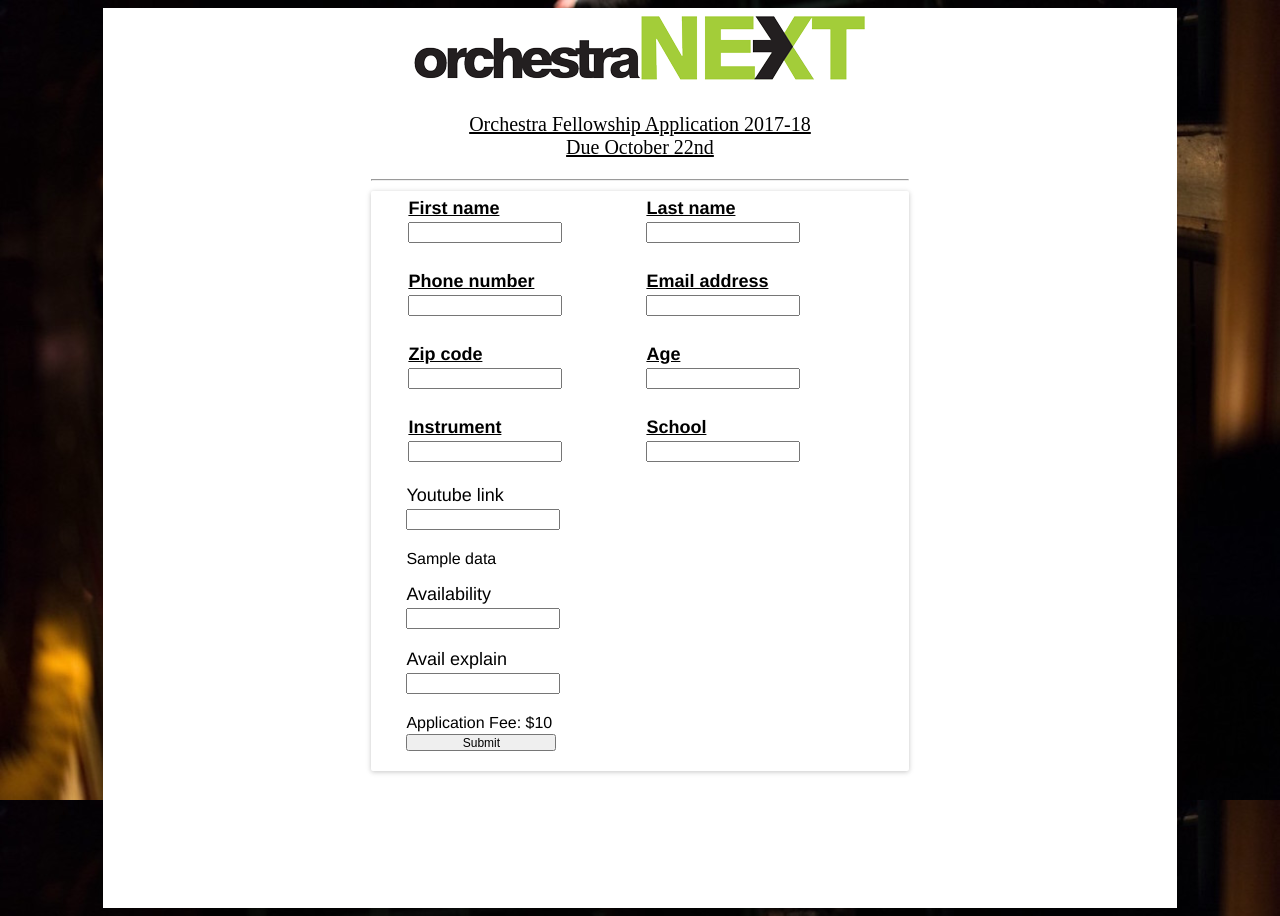
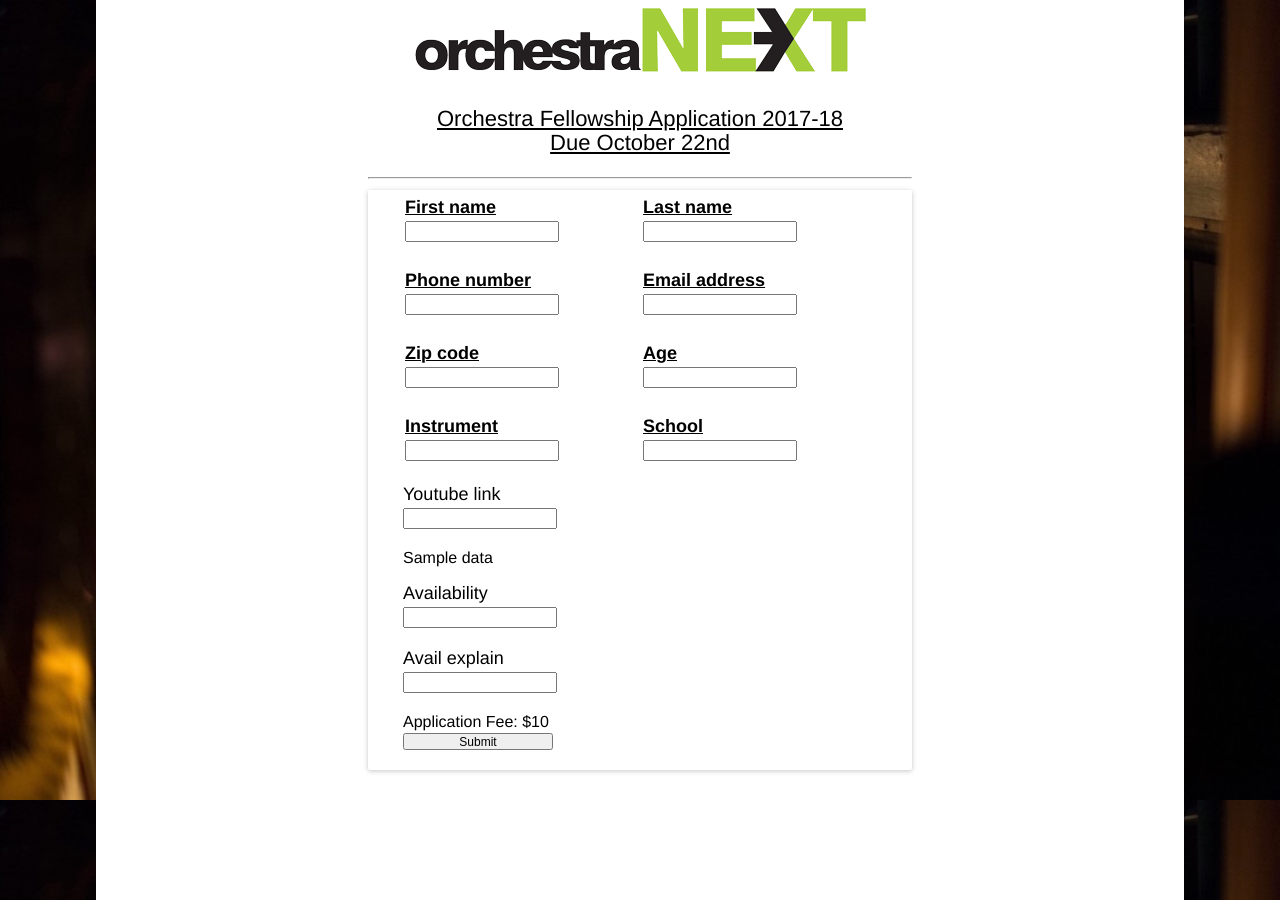
Before and after one commit to dswigart/AuditiON, a Django app: template templates/AuditiON/form.html in a window 1280 px wide. Run offline with Django 3.2, Linux system fonts and the light colour scheme; the template is opened without the code that fills it: most values are stand-ins (such as "Sample title", 1, 10 or a date in 2020); form fields are guessed from the names that the template uses.

Commit message:
updates for front end 1.3

```diff
--- a/static/AuditiON/style.css
+++ b/static/AuditiON/style.css
@@ -6,8 +6,6 @@
     background-size: 100% 100%;
     margin: 0%
 
-    font-family: Helvetica, Arial, sans-serif;
-    line-height: 17px;
 
 }
 
@@ -33,12 +31,14 @@
 #Instructions {
     padding: 10px 0px 0px 0px;
     margin: 0px 0px 5px 0px;
-    font-size: 20px;
-    line-height: 23px;
+    font-size: 22px;
+    line-height: 24px;
 }
 
 #Content {
     font-size: 16px;
+    font-family: Helvetica, Arial, sans-serif;
+    line-height: 17px;
 
 }
 
@@ -53,8 +53,7 @@
 
 #applicant_form_footer {
     padding-left: 35px;
-    font-size: 16px;
-    font-family: Helvetica, Arial, sans-serif;
+
 
 }
 
@@ -64,8 +63,7 @@
     padding-top: 5px;
     font-weight: bold;
     text-decoration: underline;
-    font-size: 16px;
-    font-family: Helvetica, Arial, sans-serif;
+
 
 }
 
--- a/templates/AuditiON/form.html
+++ b/templates/AuditiON/form.html
@@ -120,12 +120,13 @@
     <div id="applicant_form_footer">
     {{ form.youtube_link.label_tag }}<br>
 
+    {% if form.youtube_link.help_text %}
+        {{ form.youtube_link.help_text }}<br>
+    {% endif %}
     {% if form.youtube_link.errors %}
         {{ form.youtube_link.errors }}
     {% endif %}
-    {% if form.youtube_link.help_text %}
-        {{ form.youtube_link.help_text }}<br>
-    {% endif %}
+
 
     {{ form.youtube_link }}<br>
 
```
